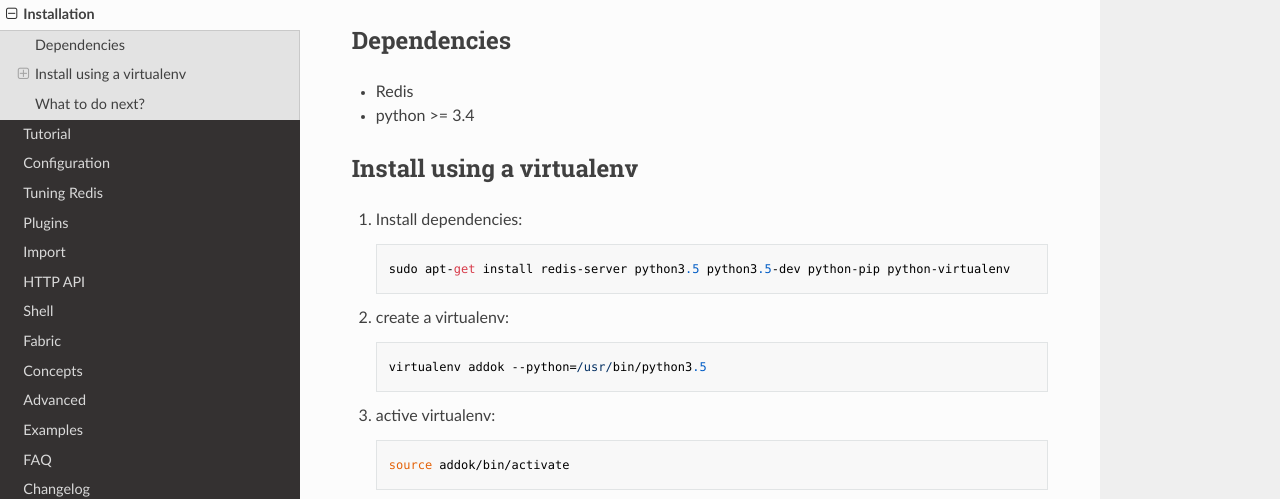
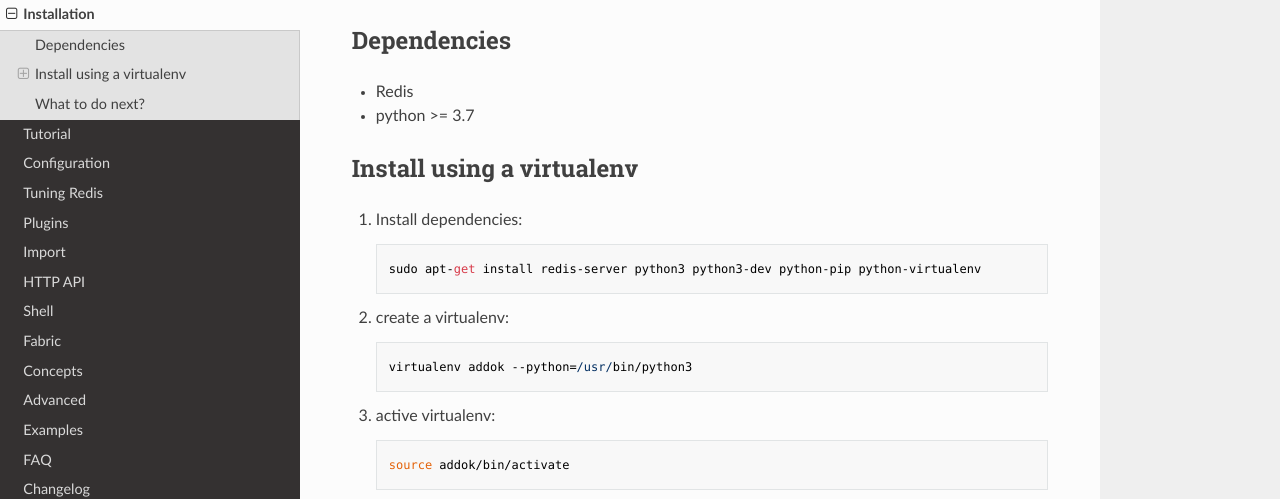
Before and after one commit to addok/addok, an MkDocs documentation site: the page built from docs/install.md, in a window 1280 px wide and 1333 px high. Shown: the part 136-635 px from the top of the window. Built offline with MkDocs 1.6.1, drawn with Linux system fonts in a browser that asks for light colours; nearby versions of some CDN libraries.

Commit message:
More doc updates

```diff
--- a/docs/install.md
+++ b/docs/install.md
@@ -3,17 +3,17 @@
 ## Dependencies
 
 - Redis
-- python >= 3.4
+- python >= 3.7
 
 ## Install using a virtualenv
 
 1. Install dependencies:
 
-        sudo apt-get install redis-server python3.5 python3.5-dev python-pip python-virtualenv
+        sudo apt-get install redis-server python3 python3-dev python-pip python-virtualenv
 
 1. create a virtualenv:
 
-        virtualenv addok --python=/usr/bin/python3.5
+        virtualenv addok --python=/usr/bin/python3
 
 1. active virtualenv:
 
```
